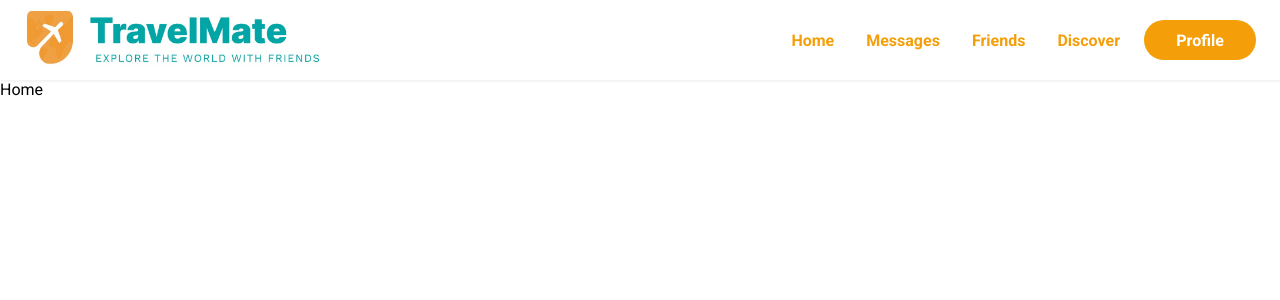
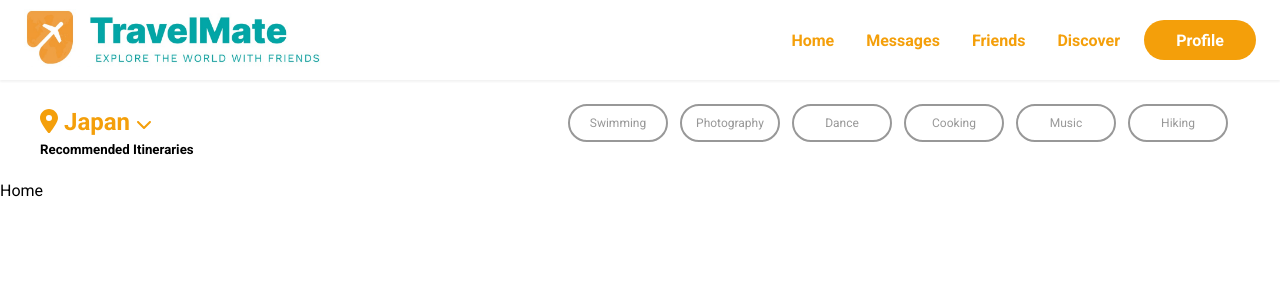
Before and after one commit to jimmytran1/TravelMate, a React (Create React App) app: page /home in a window 1280 px wide. Shown: the top 300 px of the page. Built offline with nearby package versions, Linux system fonts and the light colour scheme.

Commit message:
Added additionalInfo and part of home

```diff
--- /dev/null
+++ b/src/component/LocationDropDown.jsx
@@ -0,0 +1,6 @@
+import { FontAwesomeIcon } from '@fortawesome/react-fontawesome'
+
+export default function LocationDropDown({ location }) {
+    return (
+        <p className="location"><FontAwesomeIcon icon="fa-location-dot" /> {location}  <FontAwesomeIcon icon="fa-chevron-down" /></p>
+    )}
--- a/src/index.js
+++ b/src/index.js
@@ -5,9 +5,9 @@ import App from './App';
 import reportWebVitals from './reportWebVitals';
 import { BrowserRouter } from 'react-router-dom';
 import { library } from '@fortawesome/fontawesome-svg-core'
-import { faLocationDot } from '@fortawesome/free-solid-svg-icons'
+import { faLocationDot, faChevronDown } from '@fortawesome/free-solid-svg-icons'
 
-library.add(faLocationDot)
+library.add(faLocationDot, faChevronDown)
 
 const root = ReactDOM.createRoot(document.getElementById('root'));
 root.render(
--- /dev/null
+++ b/src/pages/AdditionalInfo.jsx
@@ -0,0 +1,59 @@
+import React from "react";
+import DestinationCard from "../component/DestinationCard";
+
+export default function AdditionalInfo() {
+  return (
+    <div className="info-container">
+      <div className="info-header">
+        <h1 className="info-header-title">Let's get to know you!</h1>
+      </div>
+      <div className="info-body-container">
+        <div className="info-hobby">
+          <div className="info-body-header">
+            <h3 className="info-title">What are your hobbies?</h3>
+            <h4 className="info-description">Choose one or more</h4>
+          </div>
+          <div className="info-hobby-body">
+          <button className="hobby-btn">Swimming</button>
+          <button className="hobby-btn">Photography</button>
+          <button className="hobby-btn">Dance</button>
+          <button className="hobby-btn">Cooking</button>
+          <button className="hobby-btn">Music</button>
+          <button className="hobby-btn">Hiking</button>
+          </div>
+        </div>
+        <div className="info-visited">
+            <div className="info-body-header">
+                <h3 className="info-title">What places have you visited already?</h3>
+            </div>
+            <div className="info-body">
+              <DestinationCard imageUrl="https://www.nationsonline.org/gallery/USA/Times-Square-New-York.jpg" title="New York" location="New York City" ></DestinationCard>
+              <DestinationCard imageUrl="https://blog.goway.com/globetrotting/wp-content/uploads/2018/03/Two-geishas-at-Sensoji-Temple-in-Asakusa-Tokyo-Japan_667925704.jpg" title="Japan" location="Tokyo" ></DestinationCard>
+              <DestinationCard imageUrl="https://uceap.universityofcalifornia.edu/sites/default/files/marketing-images/life-in-city-images/paris-france-gallery-2.jpg" title="France" location="Paris" ></DestinationCard>
+              <DestinationCard imageUrl="https://static1.squarespace.com/static/55ee34aae4b0bf70212ada4c/57d9829837c5819632bc630b/5e06e89e74877f00dbb21494/1577545446402/keith-zhu-qaNcz43MeY8-unsplash+%281%29.jpg?format=1500w" title="Australia" location="Sydney" ></DestinationCard>
+              <DestinationCard imageUrl="https://upload.wikimedia.org/wikipedia/commons/thumb/8/85/Saint_Basil%27s_Cathedral_and_the_Red_Square.jpg/1200px-Saint_Basil%27s_Cathedral_and_the_Red_Square.jpg" title="Russia" location="Moscow" ></DestinationCard>
+              <DestinationCard imageUrl="https://i.natgeofe.com/n/9e138c12-712d-41d4-9be9-5822a3251b5a/brandenburggate-berlin-germany_2x1.jpg" title="Germany" location="Berlin" ></DestinationCard>
+              <DestinationCard imageUrl="https://a.cdn-hotels.com/gdcs/production196/d170/348659c0-9beb-11e8-a1b5-0242ac110053.jpg?impolicy=fcrop&w=800&h=533&q=medium" title="Spain" location="Madrid" ></DestinationCard>
+              <DestinationCard imageUrl="https://upload.wikimedia.org/wikipedia/commons/thumb/c/cc/Dubai_Skylines_at_night_%28Pexels_3787839%29.jpg/640px-Dubai_Skylines_at_night_%28Pexels_3787839%29.jpg" title="United Arab Emirates" location="Dubai" ></DestinationCard>
+            </div>
+        </div>
+        <div className="info-visit">
+            <div className="info-body-header">
+                <h3 className="info-title">What places would you like to visit?</h3>
+            </div>
+            <div className="info-body">
+            <DestinationCard imageUrl="https://www.nationsonline.org/gallery/USA/Times-Square-New-York.jpg" title="New York" location="New York City" ></DestinationCard>
+              <DestinationCard imageUrl="https://blog.goway.com/globetrotting/wp-content/uploads/2018/03/Two-geishas-at-Sensoji-Temple-in-Asakusa-Tokyo-Japan_667925704.jpg" title="Japan" location="Tokyo" ></DestinationCard>
+              <DestinationCard imageUrl="https://uceap.universityofcalifornia.edu/sites/default/files/marketing-images/life-in-city-images/paris-france-gallery-2.jpg" title="France" location="Paris" ></DestinationCard>
+              <DestinationCard imageUrl="https://static1.squarespace.com/static/55ee34aae4b0bf70212ada4c/57d9829837c5819632bc630b/5e06e89e74877f00dbb21494/1577545446402/keith-zhu-qaNcz43MeY8-unsplash+%281%29.jpg?format=1500w" title="Australia" location="Sydney" ></DestinationCard>
+              <DestinationCard imageUrl="https://upload.wikimedia.org/wikipedia/commons/thumb/8/85/Saint_Basil%27s_Cathedral_and_the_Red_Square.jpg/1200px-Saint_Basil%27s_Cathedral_and_the_Red_Square.jpg" title="Russia" location="Moscow" ></DestinationCard>
+              <DestinationCard imageUrl="https://i.natgeofe.com/n/9e138c12-712d-41d4-9be9-5822a3251b5a/brandenburggate-berlin-germany_2x1.jpg" title="Germany" location="Berlin" ></DestinationCard>
+              <DestinationCard imageUrl="https://a.cdn-hotels.com/gdcs/production196/d170/348659c0-9beb-11e8-a1b5-0242ac110053.jpg?impolicy=fcrop&w=800&h=533&q=medium" title="Spain" location="Madrid" ></DestinationCard>
+              <DestinationCard imageUrl="https://upload.wikimedia.org/wikipedia/commons/thumb/c/cc/Dubai_Skylines_at_night_%28Pexels_3787839%29.jpg/640px-Dubai_Skylines_at_night_%28Pexels_3787839%29.jpg" title="United Arab Emirates" location="Dubai" ></DestinationCard>
+            </div>
+            <button type="submit" className="sign-in-button next-button">Next</button>
+        </div>
+      </div>
+    </div>
+  );
+}
--- a/src/pages/Home.jsx
+++ b/src/pages/Home.jsx
@@ -1,11 +1,30 @@
-import React from 'react'
-import Nav from '../component/Nav'
+import React from "react";
+import Nav from "../component/Nav";
+import LocationDropDown from "../component/LocationDropDown";
+import DestinationCard from "../component/DestinationCard";
 
 export default function Home() {
   return (
     <div>
-        <Nav />
+      <Nav />
+      <div className="home-container">
+        <div className="home-header">
+          <LocationDropDown location="Japan" />
+          <div className="btn-container">
+            <button className="category">Swimming</button>
+            <button className="category">Photography</button>
+            <button className="category">Dance</button>
+            <button className="category">Cooking</button>
+            <button className="category">Music</button>
+            <button className="category">Hiking</button>
+          </div>
+        </div>
+        <div className="home-section">
+          <h5 className="home-title">Recommended Itineraries</h5>
+
+        </div>
+      </div>
       Home
     </div>
-  )
+  );
 }
```
